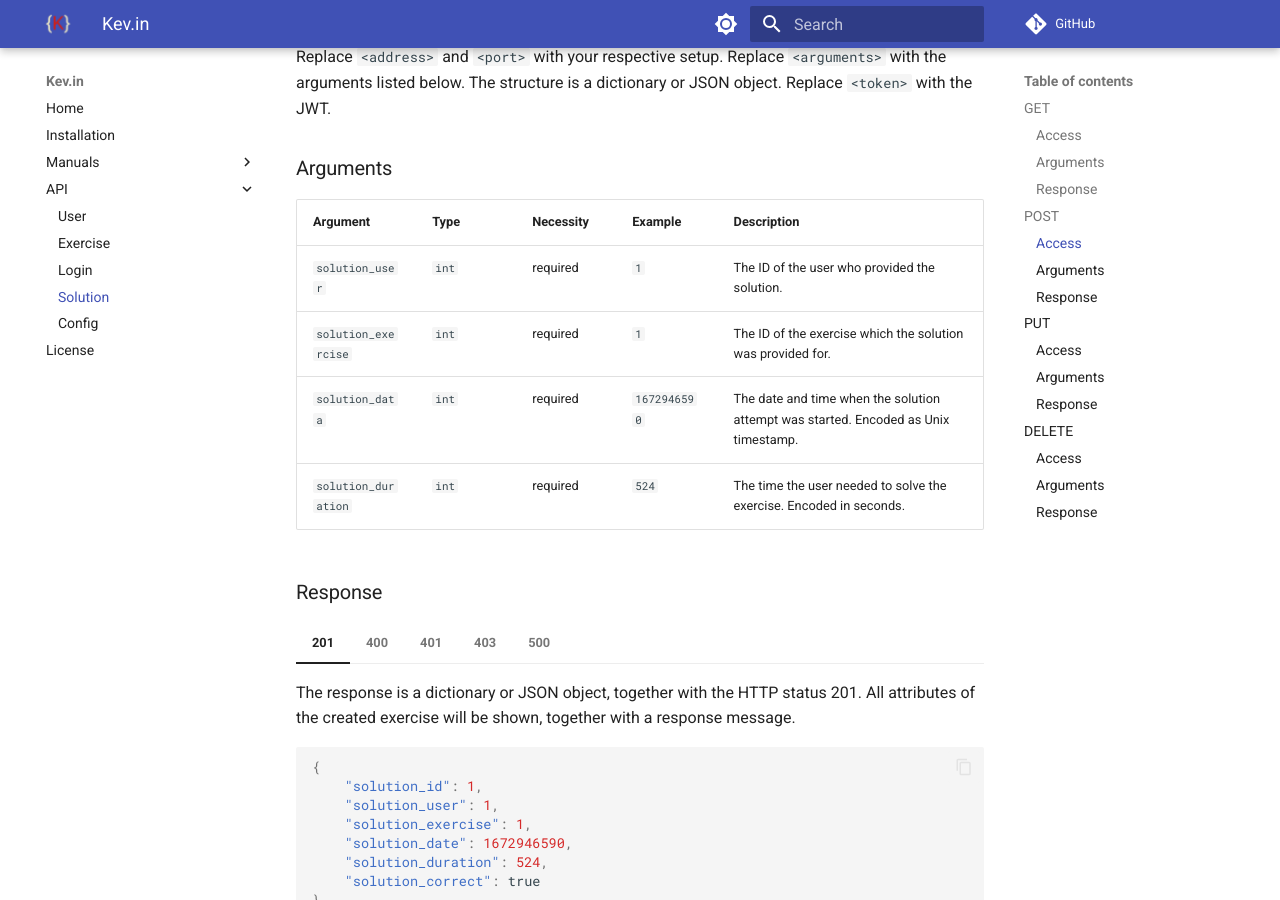
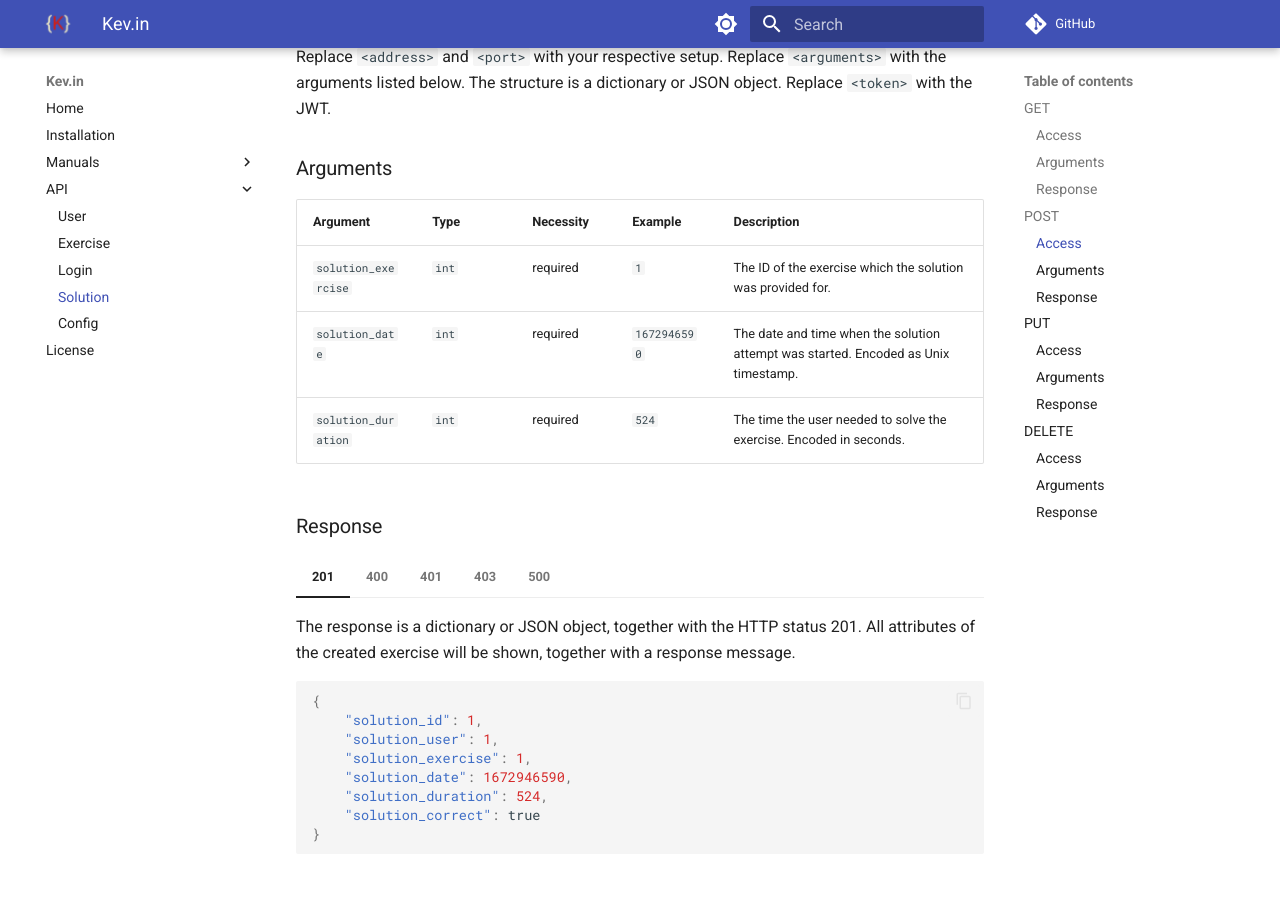
Before and after one commit to mlinke-ai/kev_in, an MkDocs documentation site: the page built from docs/api/solution.md, in a window 1280 px wide and 900 px high, scrolled down 2728 px. Built offline with MkDocs 1.6.1 and Material for MkDocs 9.7.7, drawn with Linux system fonts in a browser that asks for light colours; comment, search, counter and statistics services are not loaded.

Commit message:
removed solution_user arg since it's not necessary anyomore

```diff
--- a/docs/api/solution.md
+++ b/docs/api/solution.md
@@ -137,9 +137,8 @@ Replace `<address>` and `<port>` with your respective setup. Replace `<arguments
 
 | Argument | Type | Necessity | Example | Description |
 |---|---|---|---|---|
-| `solution_user` | `int` | required | `1` | The ID of the user who provided the solution. |
 | `solution_exercise` | `int` | required | `1` | The ID of the exercise which the solution was provided for. |
-| `solution_data` | `int` | required | `1672946590` | The date and time when the solution attempt was started. Encoded as Unix timestamp. |
+| `solution_date` | `int` | required | `1672946590` | The date and time when the solution attempt was started. Encoded as Unix timestamp. |
 | `solution_duration` | `int` | required | `524` | The time the user needed to solve the exercise. Encoded in seconds. |
 
 ### Response
```
